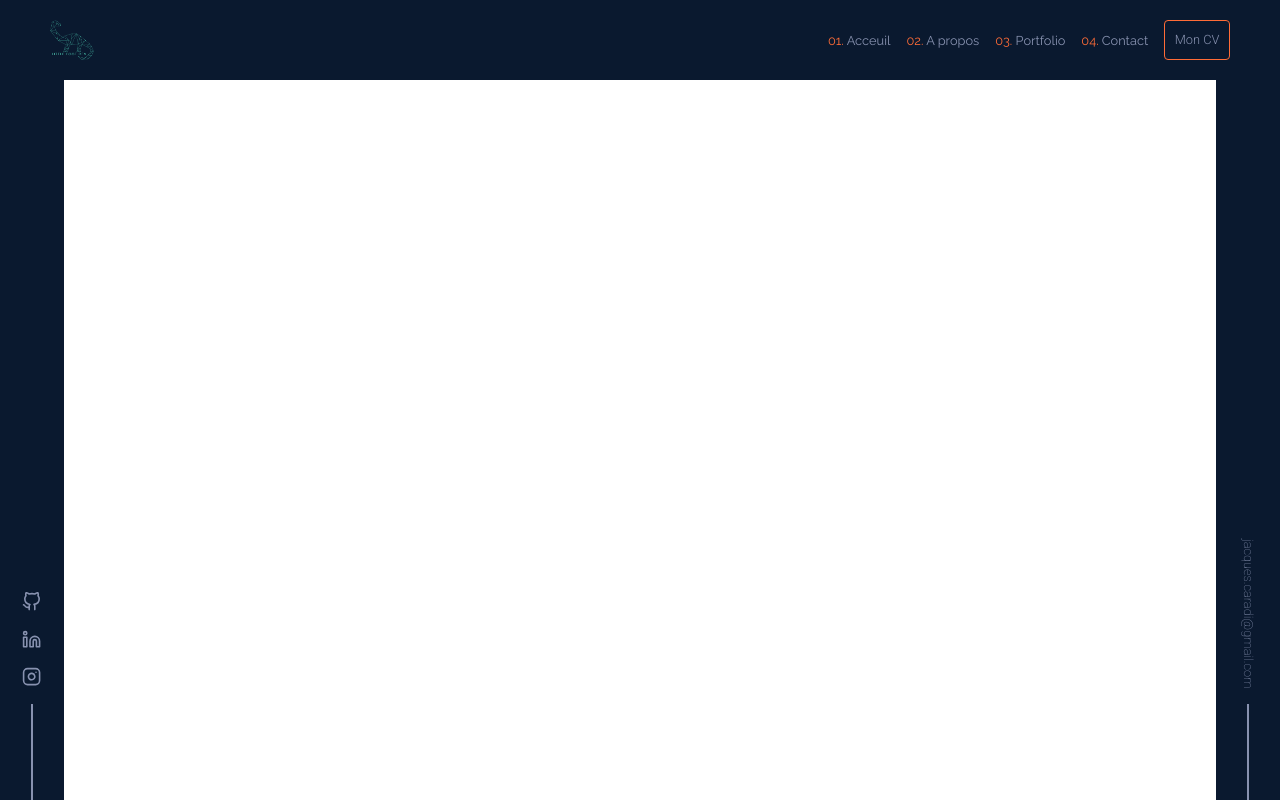
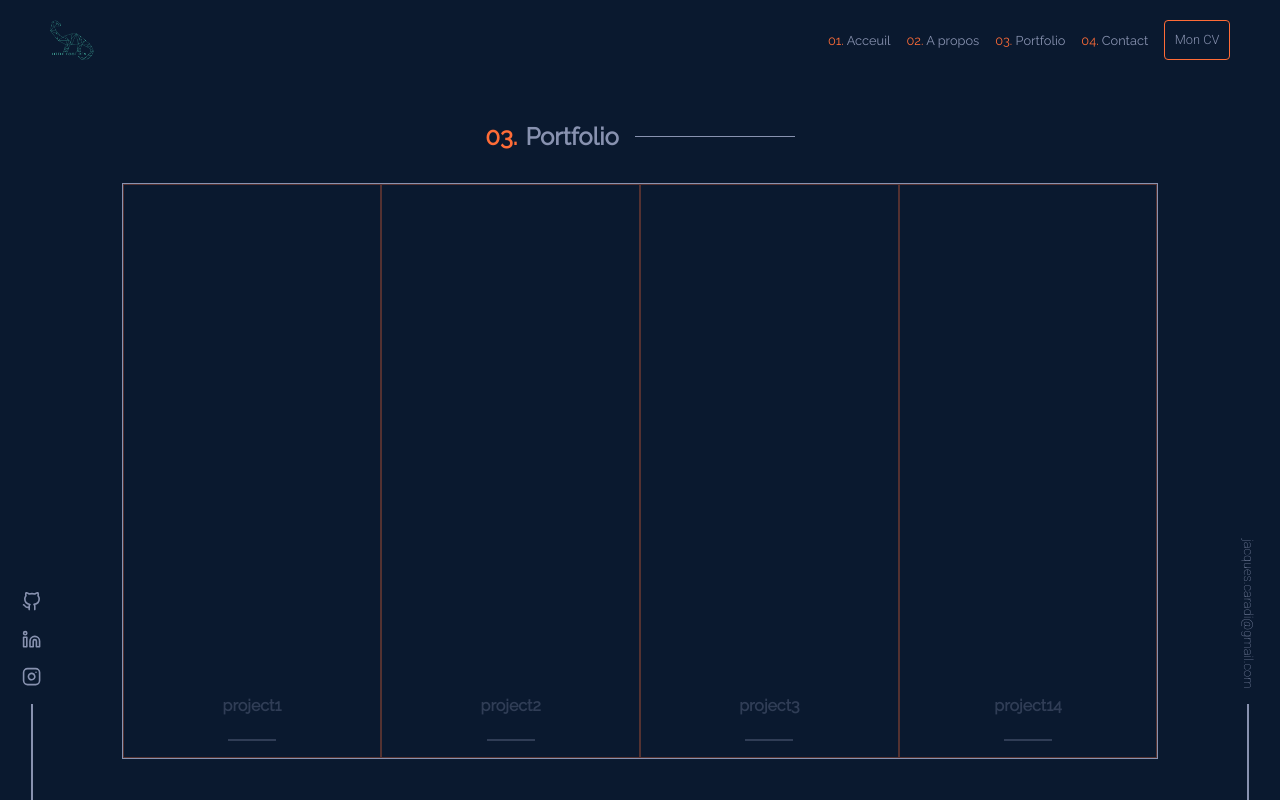
Before and after one commit to littleFootDev/littleFootPorfolio, an Angular app: page /portfolio in a window 1280 px wide. Before the commit this address led to /. Built offline with nearby package versions, Linux system fonts and the light colour scheme.

Commit message:
adding portfolio page

```diff
--- a/src/app/about-me/about-me.component.html
+++ b/src/app/about-me/about-me.component.html
@@ -1,12 +1,12 @@
 <div class="contain">
     <div class="container">
       <h1 class="title">
-          <span class="numero">02. </span> A propos de moi <span class="trait"></span>
+          <span class="numero">02. </span> A propos<span class="trait"></span>
         </h1>
         <div class="container-total">
           <div class="contain-description">
             <p class="description">
-              Hello! Lors de ma formation j'ai pris goût à déveloper des sites ou application web.
+              Hello! Au cour de ma formation j'ai pris goût à déveloper des sites et application web.
               Mon intéré pour le dévelopement web à commencé quant j'ai du déveloper un site pour un restaurant.
               j'ai ainsi decidé de me reconvertir dans le dévelopement web.
             </p>
--- a/src/app/app-routing.module.ts
+++ b/src/app/app-routing.module.ts
@@ -3,9 +3,11 @@ import { RouterModule, Routes } from '@angular/router';
 
 import { AboutMeComponent } from './about-me/about-me.component';
 import { HomeComponent } from './home/home.component';
+import { PortfolioComponent } from './portfolio/portfolio.component';
 
 const routes: Routes = [
   {path: 'about', component: AboutMeComponent},
+  {path: 'portfolio', component: PortfolioComponent},
   {path: '', component: HomeComponent, pathMatch: 'full'}
 ];
 
--- a/src/app/app.module.ts
+++ b/src/app/app.module.ts
@@ -8,6 +8,7 @@ import { ContainReseauxComponent } from './contain-reseaux/contain-reseaux.compo
 import { EmailComponent } from './email/email.component';
 import { HomeComponent } from './home/home.component';
 import { AboutMeComponent } from './about-me/about-me.component';
+import { PortfolioComponent } from './portfolio/portfolio.component';
 
 @NgModule({
   declarations: [
@@ -16,7 +17,8 @@ import { AboutMeComponent } from './about-me/about-me.component';
     ContainReseauxComponent,
     EmailComponent,
     HomeComponent,
-    AboutMeComponent
+    AboutMeComponent,
+    PortfolioComponent
   ],
   imports: [
     BrowserModule,
--- a/src/app/header/header.component.html
+++ b/src/app/header/header.component.html
@@ -15,7 +15,7 @@
     <div class="navlinks-container open" [ngClass]="{ open: navIsOpen }">
       <a routerLink="" class="navlink"><span>01.</span> Acceuil</a>
       <a routerLink="about" class="navlink"><span>02.</span> A propos</a>
-      <a class="navlink"><span>03.</span> Portfolio</a>
+      <a routerLink="portfolio"class="navlink"><span>03.</span> Portfolio</a>
       <a class="navlink"><span>04.</span> Contact</a>
       <a
         href="../../assets/documents/cv-jacques-caradi.pdf"
--- /dev/null
+++ b/src/app/portfolio/portfolio.component.html
@@ -0,0 +1,21 @@
+<div class="contain">
+    <h1 class="title"><span class="numero">03.</span>Portfolio <span class="trait"></span> </h1>
+    <div class="contain-project">
+        <div class="project project1">
+            <h3 class="title-project">project1</h3>
+            <span classe="trait-project"></span>
+        </div>
+        <div class="project project2">
+                <h3 class="title-project">project2</h3>
+                <span classe="trait-project"></span>
+        </div>
+        <div class="project project3">
+                <h3 class="title-project">project3</h3>
+                <span classe="trait-project"></span>
+        </div>
+        <div class="project project4">
+                <h3 class="title-project">project14</h3>
+                <span classe="trait-project"></span>
+        </div>
+    </div>
+</div>
--- /dev/null
+++ b/src/app/portfolio/portfolio.component.scss
@@ -0,0 +1,56 @@
+.contain {
+    width: calc(100vw - 4rem);
+    align-items: center;
+    justify-content: center;
+    align-items: center;
+    color : var(--secondary);
+    .contain-project {
+        width: 80%;
+        height: 80%;
+        border: 1px solid var(--secondary);
+        .project {
+            width: 100%;
+            height: 25%;
+            display: flex;
+            justify-content: flex-end;
+            align-items: center;
+            flex-direction: column;
+            border: 1px solid var(--accent);
+            transition: var(-transition);
+            opacity: 0.3;
+            &:hover {
+                opacity: 1;
+            }
+            .title-project {
+                margin-bottom: 1.5rem;
+                font-size: 1rem;
+            }
+            span {
+                width: 3rem;
+                height: 0.1rem;
+                background: var(--secondary);
+                margin-bottom: 1rem;
+            }
+        }
+        .project:hover h3{
+            transform: translateY(-1rem);
+        }
+        .project:hover span{
+            width:6rem;
+        }
+    }
+}
+
+@media screen and (min-width: 992px) {
+    .contain {
+        width: calc(100vw - 8rem);
+        .contain-project {
+            width: 90%;
+            display: flex;
+            .project {
+                height : 100%;
+            }
+        }
+
+    }
+}
--- /dev/null
+++ b/src/app/portfolio/portfolio.component.ts
@@ -0,0 +1,16 @@
+import { Component, OnInit } from '@angular/core';
+
+@Component({
+  selector: 'app-portfolio',
+  templateUrl: './portfolio.component.html',
+  styleUrls: ['./portfolio.component.scss']
+})
+export class PortfolioComponent implements OnInit {
+
+  constructor() { }
+
+  ngOnInit(): void {
+
+  }
+
+}
```
Also changed, not shown: 1 other file (tests, documents, lock files or other folders).
